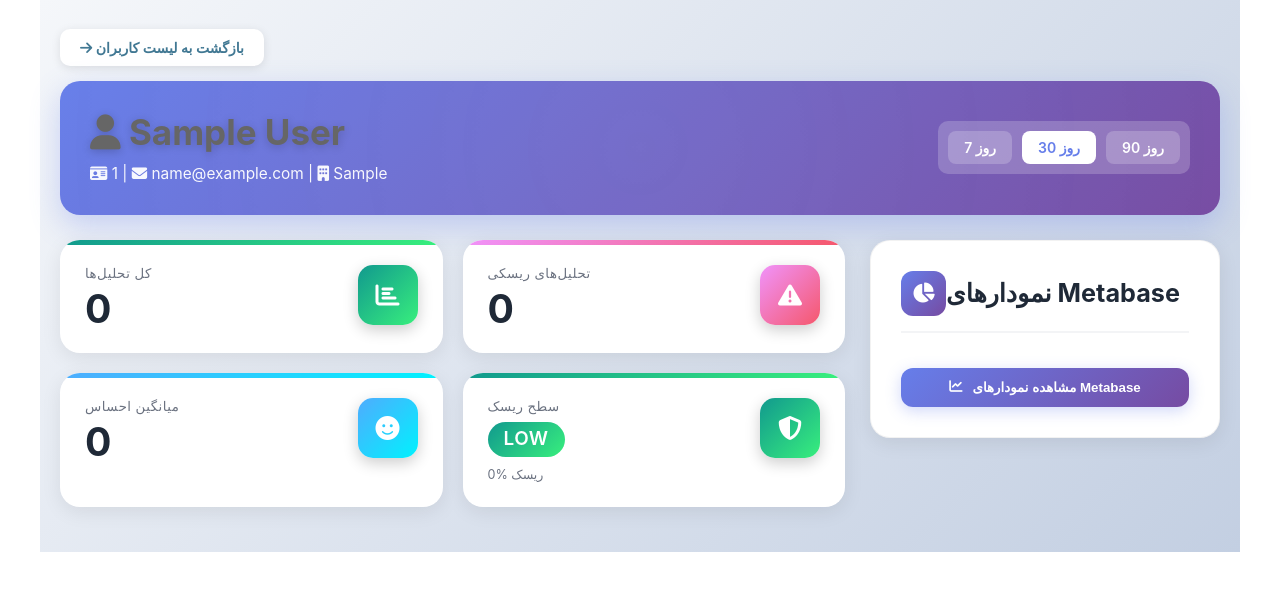
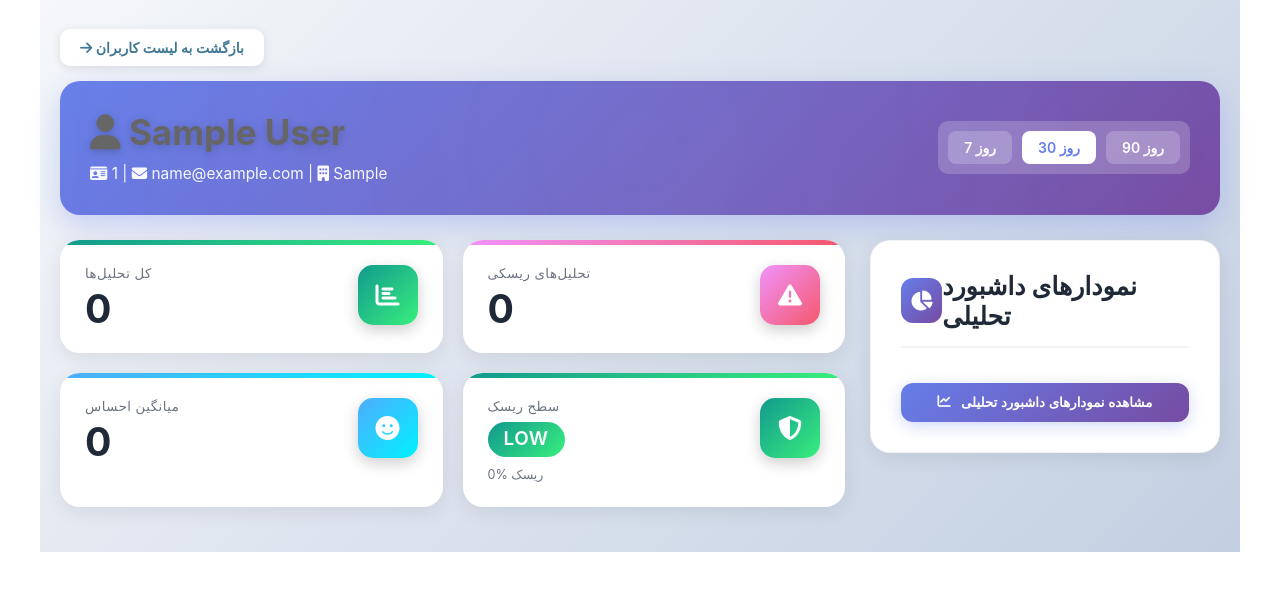
Before and after one commit to saeedzarbi/fanus_report, a Django app: page /admin/user-reports/1/ in a window 1280 px wide. Shown: the part 107-698 px from the top of the page. Run offline with Django 4.2, Linux system fonts and the light colour scheme; a user stored in the database is signed in; tables that the repository leaves empty hold one stand-in row (values such as "Sample post"); data that the repository does not hold is empty.

Commit message:
Update dashboard and Metabase chart labels for consistency
- Changed references from "نمودارهای Metabase" to "نمودارهای داشبورد تحلیلی" across multiple templates to enhance clarity and maintain consistency in terminology.

```diff
--- a/analytics/templates/admin/dashboard.html
+++ b/analytics/templates/admin/dashboard.html
@@ -649,7 +649,7 @@
                     </div>
                     <p>
                         <i class="fas fa-info-circle"></i>
-                        مشاهده نمودارها و داشبوردهای تحلیلی Metabase برای تحلیل عمیق‌تر داده‌ها
+                        مشاهده نمودارها و داشبوردهای تحلیلی داشبورد تحلیلی برای تحلیل عمیق‌تر داده‌ها
                     </p>
                     <a href="/admin/metabase-charts/" class="sidebar-btn metabase">
                         <i class="fas fa-chart-bar"></i>
--- a/analytics/templates/admin/metabase_charts.html
+++ b/analytics/templates/admin/metabase_charts.html
@@ -214,7 +214,7 @@
             <i class="fas fa-arrow-right"></i> بازگشت
         </a>
         <div class="metabase-header">
-            <h1><i class="fas fa-chart-line"></i> نمودارهای تحلیلی Metabase</h1>
+            <h1><i class="fas fa-chart-line"></i> نمودارهای تحلیلی داشبورد</h1>
         </div>
     </div>
 
--- a/analytics/templates/admin/user_report_detail.html
+++ b/analytics/templates/admin/user_report_detail.html
@@ -816,11 +816,11 @@
                     <div class="section-icon">
                         <i class="fas fa-chart-pie"></i>
                     </div>
-                    <h2>نمودارهای Metabase</h2>
+                    <h2>نمودارهای داشبورد تحلیلی</h2>
                 </div>
                 <button class="metabase-modal-btn" onclick="openMetabaseModal()">
                     <i class="fas fa-chart-line"></i>
-                    <span>مشاهده نمودارهای Metabase</span>
+                    <span>مشاهده نمودارهای داشبورد تحلیلی</span>
                 </button>
             </div>
         </div>
@@ -886,7 +886,7 @@
         <div class="modal-header">
             <h2>
                 <i class="fas fa-chart-pie"></i>
-                نمودارهای Metabase
+                نمودارهای داشبورد تحلیلی
             </h2>
             <button class="modal-close" onclick="closeMetabaseModal(event)">×</button>
         </div>
```
